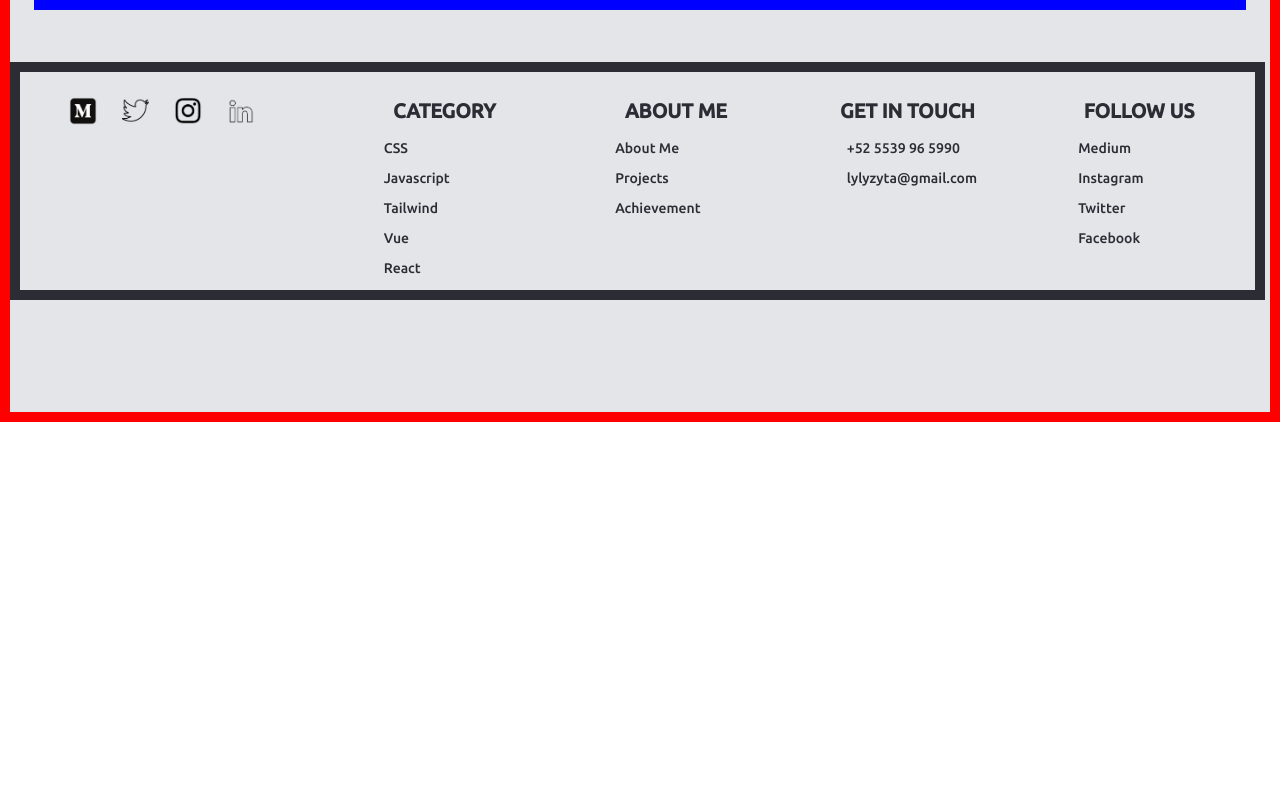
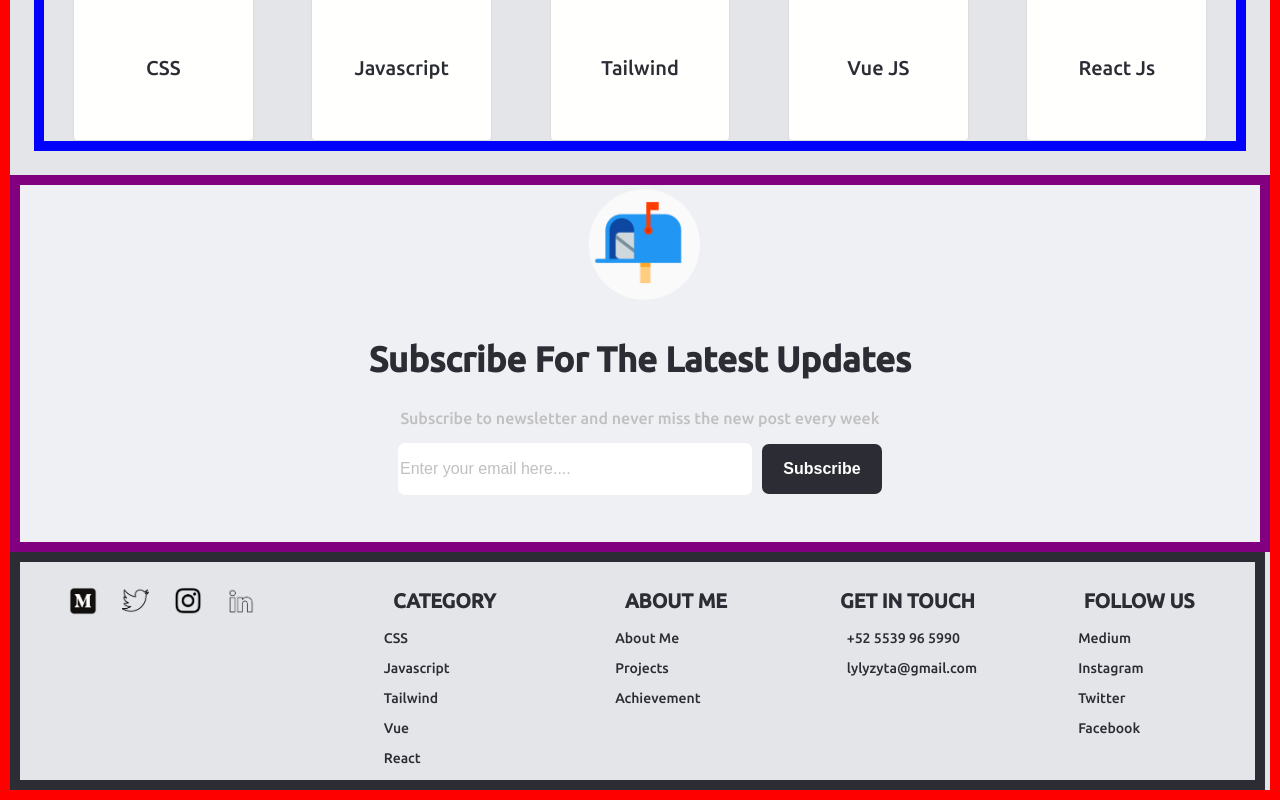
Before and after one commit to Koltin-Dev/frontend-test, a React (Create React App) app: page / in a window 1280 px wide. Shown: the part 691-1491 px from the top of the page. Before the commit the page ends 1113 px from the top, so only its background shows below. Built offline with nearby package versions, Linux system fonts and the light colour scheme; a web font is replaced by a local one.

Commit message:
Create subscriber component

```diff
--- a/src/App.css
+++ b/src/App.css
@@ -2,48 +2,11 @@
 @import url('https://fonts.googleapis.com/css2?family=Square+Peg&family=Ubuntu:wght@500&display=swap');
 
 .App {
-  text-align: center;
   display: grid;
-  grid-template-rows: 20% 13% 35% 20% 25% 5%;
-  width: auto;
+  grid-template-rows: auto;
   border: 10px red solid;
+  background-color: #E4E5E9;
   font-family: 'Square Peg', cursive;
   font-family: 'Ubuntu', sans-serif;
-  background-color: #E4E5E9;
+  text-align: center;
 }
-
-/*.App-logo {
-  height: 40vmin;
-  pointer-events: none;
-}
-
- @media (prefers-reduced-motion: no-preference) {
-  .App-logo {
-    animation: App-logo-spin infinite 20s linear;
-  }
-}
-
-.App-header {
-  background-color: #282c34;
-  min-height: 100vh;
-  display: flex;
-  flex-direction: column;
-  align-items: center;
-  justify-content: center;
-  font-size: calc(10px + 2vmin);
-  color: white;
-}
-
-.App-link {
-  color: #61dafb;
-}
-
-@keyframes App-logo-spin {
-  from {
-    transform: rotate(0deg);
-  }
-  to {
-    transform: rotate(360deg);
-  }
-}
- */
--- a/src/App.js
+++ b/src/App.js
@@ -2,6 +2,7 @@ import "./App.css";
 import { Navbar } from "./components/Navbar";
 import { Home } from "./components/Home";
 import { Category } from "./components/Category";
+import { Subscribe } from "./components/Subscribe";
 import { Footer } from "./components/Footer";
 /*import { Aboutme } from "./components/About";
 import { Search } from "./components/Contactme";
@@ -20,11 +21,12 @@ function App() {
         <Category />
       </section>
       <section>
+        <Subscribe />
+      </section>
+      <section>
         <Footer />
       </section>
-      { /*<section>
-        <Aboutme />
-      </section>
+      { /*
       <section>
         <Search />
       </section>
--- /dev/null
+++ b/src/components/Subscribe.jsx
@@ -0,0 +1,23 @@
+import styles from './Subscribe.module.css'
+import subscribe from '../assets/subscribe.png'
+
+const Subscribe= () => {
+
+    return (
+       <section className={styles.subsContainer}>
+         <div>
+            <img className={styles.subsImage} src={subscribe} alt='susbscribe' />
+        </div>
+        <div>
+            <h2 className={styles.subsTitle}> Subscribe For The Latest Updates</h2>
+            <p className={styles.subsParagraph}> Subscribe to newsletter and never miss the new post every week</p>
+            <input className={styles.subsInput} value="Enter your email here...." />
+            <button className={styles.subsButton}>Subscribe</button>
+        </div>
+
+      </section>
+
+    )
+}
+
+export { Subscribe };
--- /dev/null
+++ b/src/components/Subscribe.module.css
@@ -0,0 +1,45 @@
+.subsContainer{
+    display:grid;
+    grid-template-rows: 35% 65%;
+    background-color:#EFF0F3;
+    border: 10px solid purple;
+    align-content: center;
+    justify-content:center;
+}
+.subsImage{
+    width: 22%;
+    margin-bottom: 50px;
+}
+ .subsTitle{
+     color:#2B2C34;
+     font-size: 35px;
+     font-weight: bold;
+  }
+
+  .subsParagraph{
+     color:#c0c0c0;
+     font-size: 16px;
+     font-weight: normal;
+ }
+ .subsInput{
+    width: 350px;
+    height: 50px;
+    color:#c0c0c0;
+    font-size: 16px;
+    font-weight: normal;
+    border: transparent;
+    border-radius: 7px;
+    margin-right: 10px;
+ }
+.subsButton{
+    width: 120px;
+    height: 50px;
+    color:#fffffe;
+    background-color:#2B2C34;
+    font-size: 16px;
+    font-weight: bold;
+    border: transparent;
+    border-radius: 7px;
+
+
+}
```
Also changed, not shown: src/assets/subscribe.png (added).
